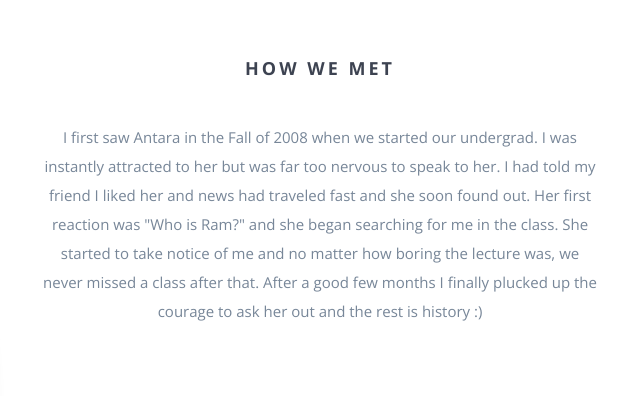
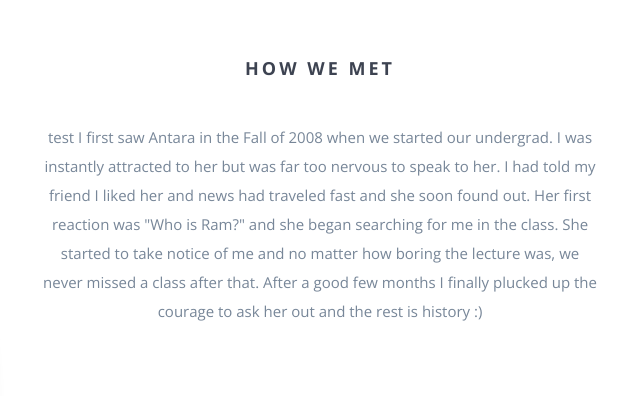
Before and after one commit to edward0127/wedding-website, a website: page index.html in a window 1280 px wide. Shown: the part 1000-1396 px from the top of the page, 320-960 px from the left. Drawn offline with nearby package versions, Linux system fonts and the light colour scheme; some packages are replaced by stand-ins of ours; a script that the page names is missing; files whose address does not match are found by name.

Commit message:
Update index.html

```diff
--- a/index.html
+++ b/index.html
@@ -109,7 +109,7 @@
             <div class="col-md-3 hidden-sm hidden-xs"><img src="img/IMG_2317.jpg" class="wp1"></div>
             <div class="col-md-6">
                 <p>
-                    I first saw Antara in the Fall of 2008 when we started our undergrad. I was instantly attracted to
+                    test I first saw Antara in the Fall of 2008 when we started our undergrad. I was instantly attracted to
                     her but was far too nervous to speak to her. I had told my friend I liked her and news had traveled
                     fast and she soon found out. Her first reaction was "Who is Ram?" and she began searching for me in
                     the class. She started to take notice of me and no matter how boring the lecture was, we never
```
